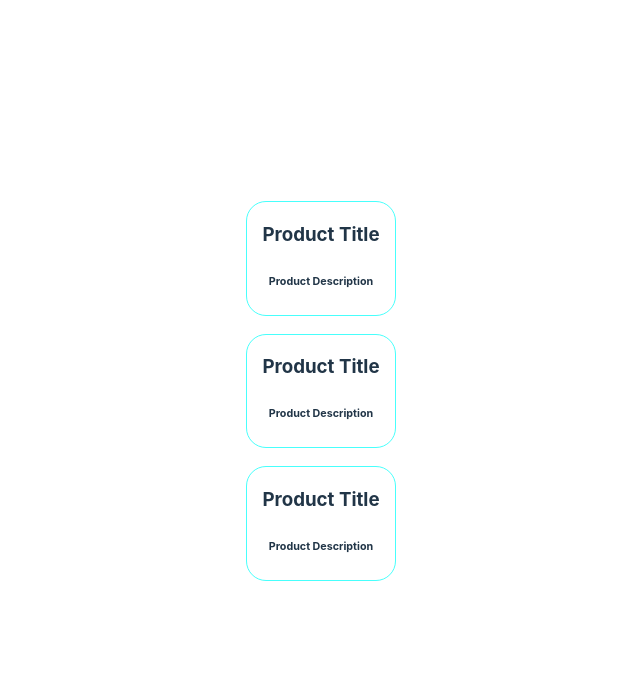
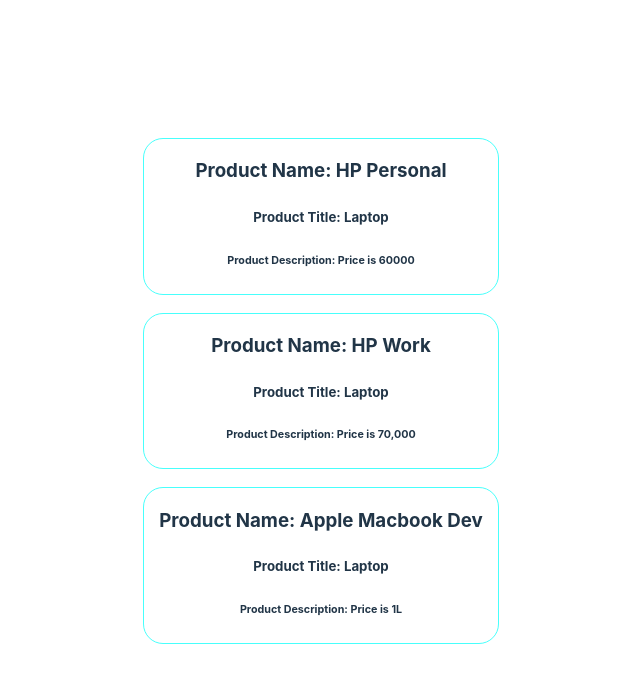
Before and after one commit to DGSudheer/react, a React (Vite) app in the folder vite-project/: page / in a window 1280 px wide. Shown: the top 682 px of the page, without its empty margins (319-959 px from the left). Built offline with nearby package versions, Linux system fonts and the light colour scheme.

Commit message:
basic props

```diff
--- a/vite-project/src/Product.jsx
+++ b/vite-project/src/Product.jsx
@@ -1,10 +1,12 @@
 import './Product.css'
 
-function Product(){
+function Product({title, name, price="1L"}){
+    // console.log(props);
     return(
         <div className="Product">
-            <h3>Product Title</h3>
-            <h6>Product Description</h6>
+            <h3>Product Name: {name}</h3>
+            <h5>Product Title: {title}</h5>
+            <h6>Product Description: Price is {price}</h6>
         </div>
     );
 }
--- a/vite-project/src/ProductList.jsx
+++ b/vite-project/src/ProductList.jsx
@@ -3,9 +3,9 @@
 function ProductList(){
     return(
         <>
-            <Product />
-            <Product />
-            <Product />
+            <Product title="Laptop" name="HP Personal" price={60000}/>
+            <Product title="Laptop" name="HP Work" price="70,000"/>
+            <Product title="Laptop" name="Apple Macbook Dev"/>
         </>
     );
 }
```
